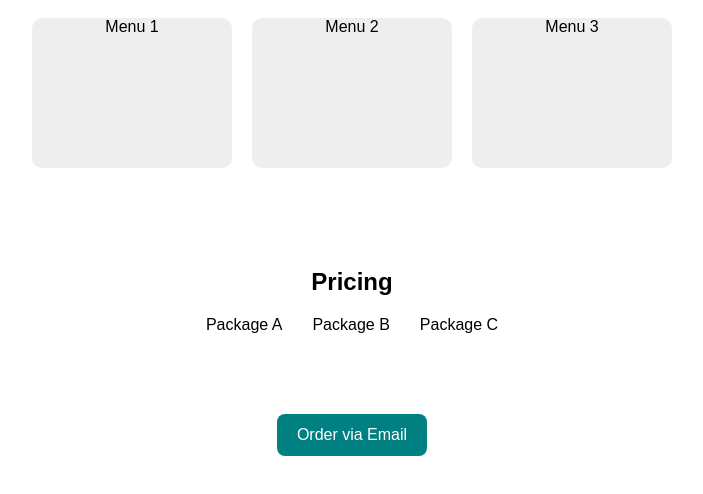
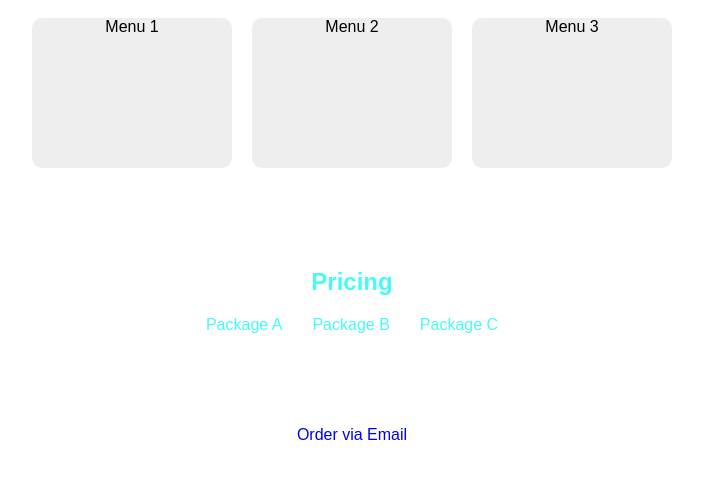
Before and after one commit to kurayami1/warteg2000.github.io, a plain HTML site: page index.html in a window 1280 px wide. Shown: the part 40-534 px from the top of the page, without its empty margins (288-991 px from the left). Drawn offline with Linux system fonts and the light colour scheme.

Commit message:
Update style.css

```diff
--- a/style.css
+++ b/style.css
@@ -28,6 +28,7 @@ body {
 /* PRICING */
 .pricing {
   padding: 40px;
+  color: #48faf7;
 }
 
 .price-columns {
@@ -40,7 +41,7 @@ body {
 .button {
   display: inline-block;
   padding: 12px 20px;
-  background: teal;
+  background: #48faf7
   color: white;
   text-decoration: none;
   border-radius: 8px;
```
